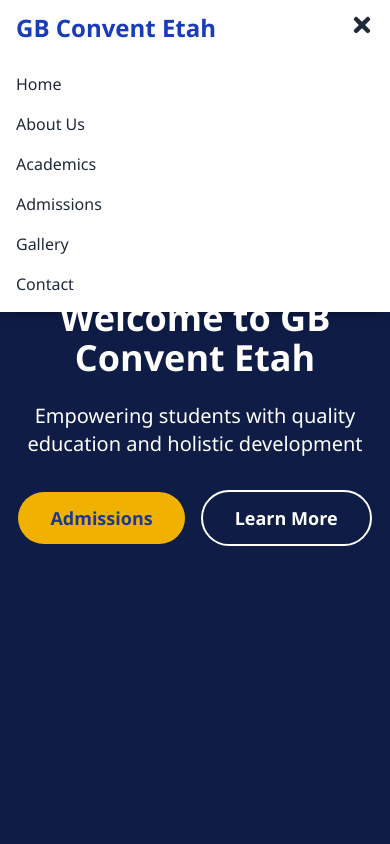
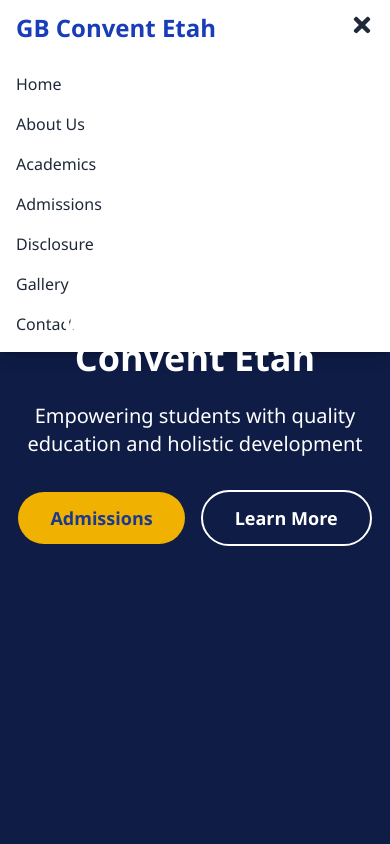
Before and after one commit to gbconvent/gbc-website, a React (Vite) app: page / in a window 390 px wide. Both pictures are taken after a click on the button 362 px from the left and 25 px from the top of the page. Shown: the top 844 px of the page. Built offline with nearby package versions, Linux system fonts and the light colour scheme.

Commit message:
Added Madatory Disclosure for mobile nav bar

```diff
--- a/src/components/Header.tsx
+++ b/src/components/Header.tsx
@@ -44,10 +44,17 @@ const Header = () => {
         <div className="md:hidden bg-white py-4 px-4 shadow-lg">
           <nav className="flex flex-col space-y-4">
             <Link to="/" className="text-gray-800 hover:text-blue-600" onClick={() => setIsOpen(false)}>Home</Link>
+
             <Link to="/about" className="text-gray-800 hover:text-blue-600" onClick={() => setIsOpen(false)}>About Us</Link>
+
             <Link to="/academics" className="text-gray-800 hover:text-blue-600" onClick={() => setIsOpen(false)}>Academics</Link>
+
             <Link to="/admissions" className="text-gray-800 hover:text-blue-600" onClick={() => setIsOpen(false)}>Admissions</Link>
+
+            <Link to="/mandatory-disclosure" className="text-gray-800 hover:text-blue-600" onClick={() => setIsOpen(false)}>Disclosure</Link>
+
             <Link to="/gallery" className="text-gray-800 hover:text-blue-600" onClick={() => setIsOpen(false)}>Gallery</Link>
+
             <Link to="/contact" className="text-gray-800 hover:text-blue-600" onClick={() => setIsOpen(false)}>Contact</Link>
           </nav>
         </div>
```
